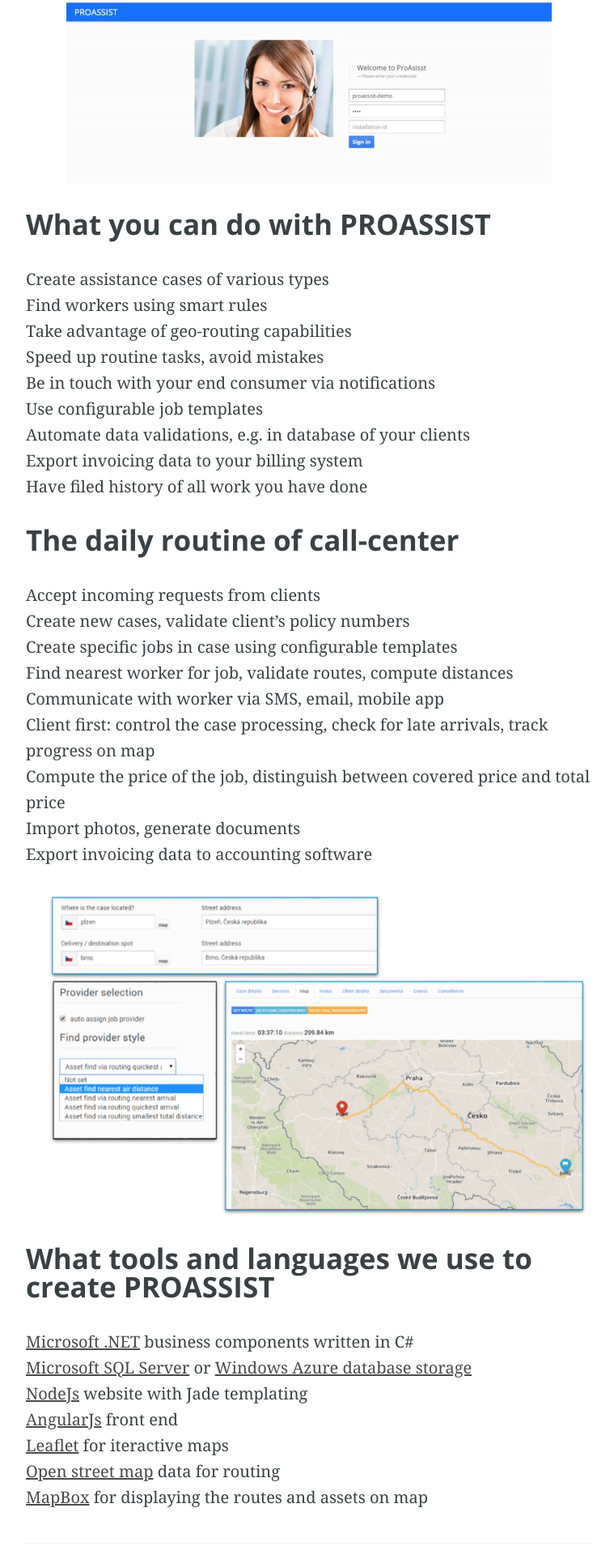
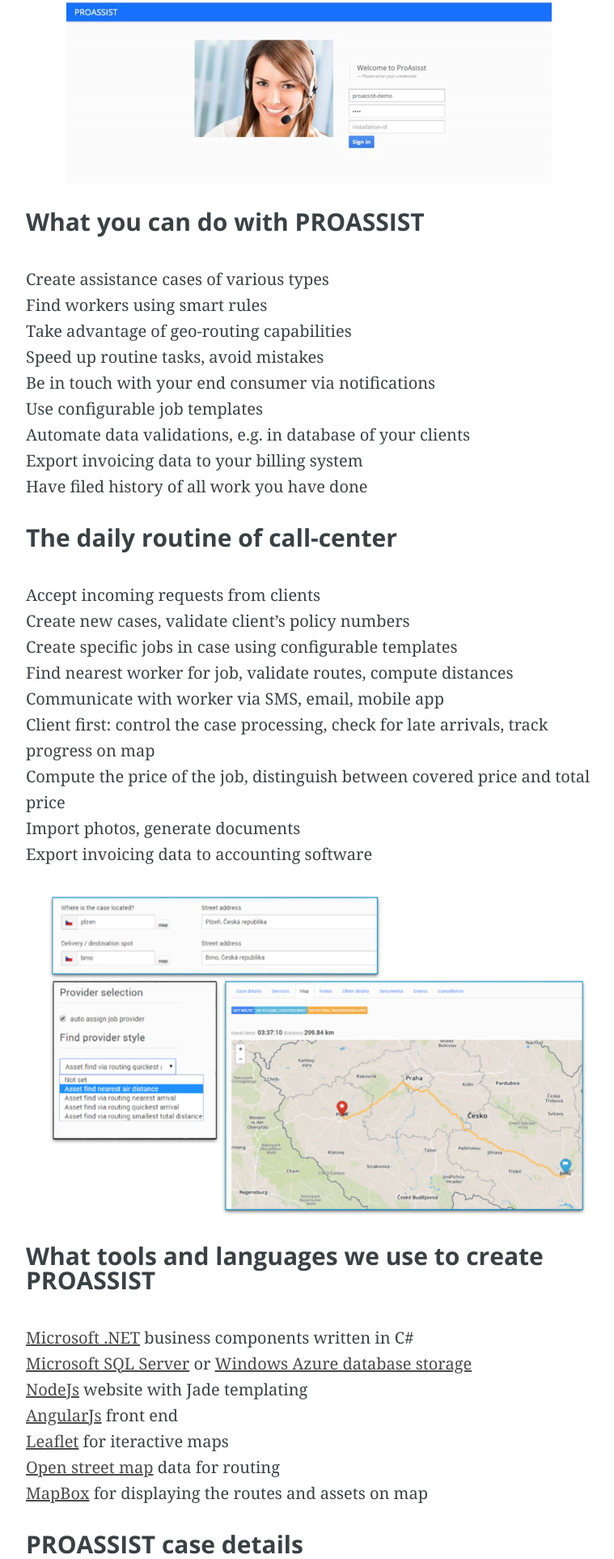
Before and after one commit to pavelingenium/proassistblog, a plain HTML site: page 2015/01/09/PROASSIST-blog-starting/index.html in a window 1280 px wide. Shown: the part 610-2535 px from the top of the page at 81% size, without its empty margins (258-1017 px from the left). Drawn offline with nearby package versions, Linux system fonts and the light colour scheme.

Commit message:
Site updated: 2015-01-20 13:02:18

```diff
--- a/2015/01/09/PROASSIST-blog-starting/index.html
+++ b/2015/01/09/PROASSIST-blog-starting/index.html
@@ -54,13 +54,15 @@
     <section class="post-content">
       <p>We are creating the V3 generation.<br>Information about new features will be presented here.</p>
 <p><img src="/img/login.png" alt=""></p>
-<h3 id="What_you_can_do_with_PROASSIST">What you can do with PROASSIST</h3>
+<h4 id="What_you_can_do_with_PROASSIST">What you can do with PROASSIST</h4>
 <p>Create assistance cases of various types<br>Find workers using smart rules<br>Take advantage of geo-routing capabilities<br>Speed up routine tasks, avoid mistakes<br>Be in touch with your end consumer via notifications<br>Use configurable job templates<br>Automate data validations, e.g. in database of your clients<br>Export invoicing data to your billing system<br>Have filed history of all work you have done</p>
-<h3 id="The_daily_routine_of_call-center">The daily routine of call-center</h3>
+<h4 id="The_daily_routine_of_call-center">The daily routine of call-center</h4>
 <p>Accept incoming requests from clients<br>Create new cases, validate client’s policy numbers<br>Create specific jobs in case using configurable templates<br>Find nearest worker for job, validate routes, compute distances<br>Communicate with worker via SMS, email, mobile app<br>Client first: control the case processing, check for late arrivals, track progress on map<br>Compute the price of the job, distinguish between covered price and total price<br>Import photos, generate documents<br>Export invoicing data to accounting software</p>
 <p><img src="/img/proassist-find-asset-for-service-dispatch.png" alt=""></p>
-<h3 id="What_tools_and_languages_we_use_to_create_PROASSIST">What tools and languages we use to create PROASSIST</h3>
+<h4 id="What_tools_and_languages_we_use_to_create_PROASSIST">What tools and languages we use to create PROASSIST</h4>
 <p><a href="http://www.microsoft.com/net" target="_blank" rel="external">Microsoft .NET</a> business components written in C#<br><a href="http://www.microsoft.com/sql" target="_blank" rel="external">Microsoft SQL Server</a> or <a href="http://azure.microsoft.com/en-us/services/sql-database/" target="_blank" rel="external">Windows Azure database storage</a><br><a href="http://nodejs.org" target="_blank" rel="external">NodeJs</a> website with Jade templating<br><a href="https://angularjs.org/" target="_blank" rel="external">AngularJs</a> front end<br><a href="http://leafletjs.com" target="_blank" rel="external">Leaflet</a> for iteractive maps<br><a href="http://www.openstreetmap.org/" target="_blank" rel="external">Open street map</a> data for routing<br><a href="http://www.mapbox.com" target="_blank" rel="external">MapBox</a> for displaying the routes and assets on map</p>
+<h4 id="PROASSIST_case_details">PROASSIST case details</h4>
+<p><img src="/img/proassist-case-details.png" alt=""></p>
 
     </section>
     <footer class="post-footer">
```
Also changed, not shown: img/proassist-case-details.png (added).
